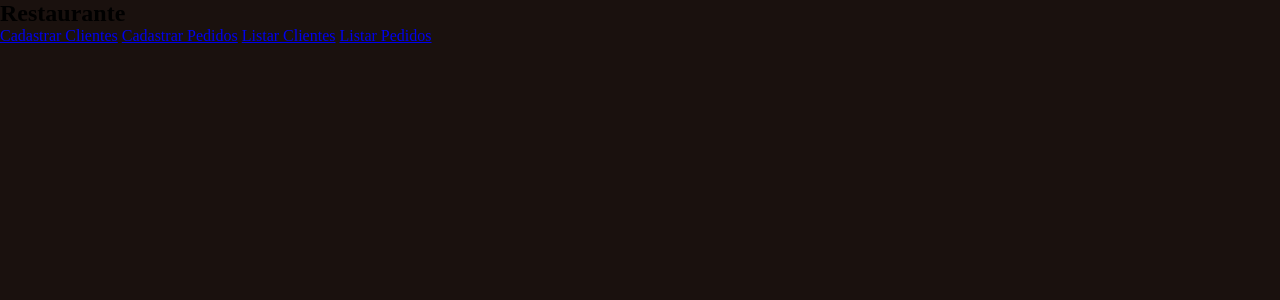
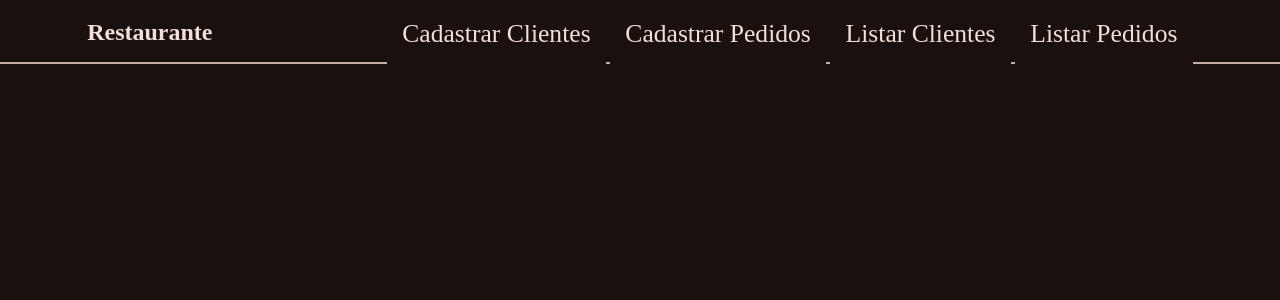
Before and after one commit to anthonelacr/restaurante-BD, a Flask app: page /clientes in a window 1280 px wide. Shown: the top 300 px of the page. Run offline with Flask 3, Linux system fonts and the light colour scheme.

Commit message:
cabeçalho em andamento

```diff
--- a/static/style.css
+++ b/static/style.css
@@ -51,10 +51,43 @@
 }
 
 
-
 *, *::before, *::after {
     box-sizing: border-box;
     margin: 0;
     padding: 0;
     background: var(--md-sys-color-background);
 }
+
+body {
+    color: var(--md-sys-color-on-background);
+}
+
+.cabecalho-navegacao {
+  width: 100%;
+  justify-content: space-around;
+  display: flex;
+  padding-top: 1.5vw;
+  padding-bottom: 1vw;
+  border-bottom: 0.2vw solid var(--md-sys-color-outline);
+}
+
+.cabecalho-navegacao h2 {
+  margin-left: 0vw;
+  padding-left: 0vw;
+  margin-top: 0vw;
+  padding-top: 0vw;
+}
+
+.opcoes-cabecalho {
+  display: flex;
+  gap: 1vw;
+  align-items: center;
+  font-size: 2vw;
+}
+
+a {
+  text-decoration: none;
+  color: var(--md-sys-color-on-background);
+  font-size: 2vw;
+  padding: 1.2vw;
+}
```
